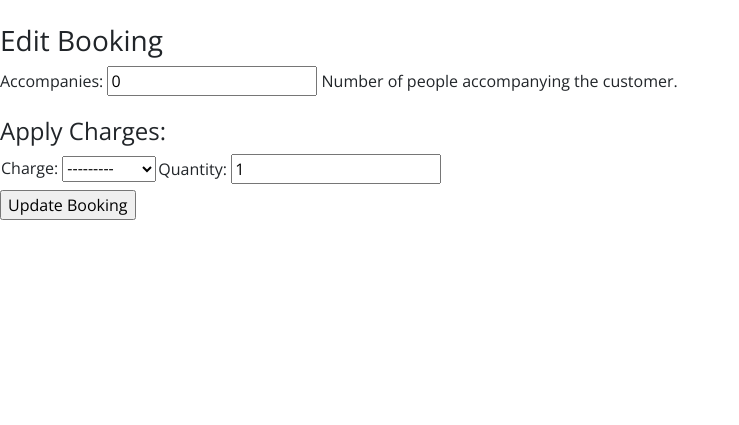
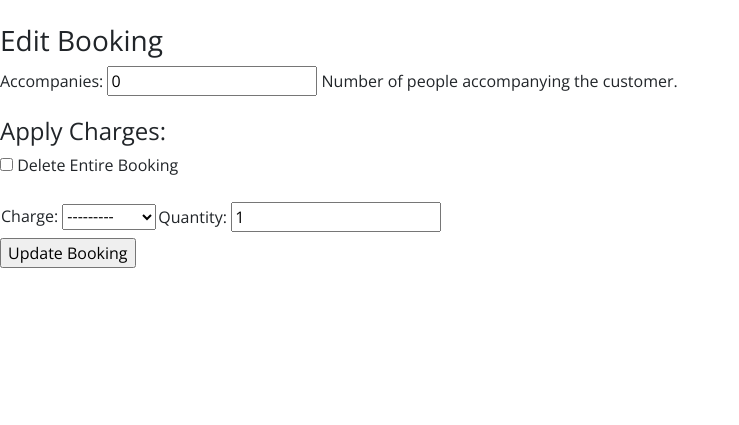
Before and after one commit to jagonzas/hotelPMS, a Django app: page /edit_booking/2/ in a window 1280 px wide. Shown: the part 160-585 px from the top of the page, without its empty margins (0-739 px from the left). Run offline with Django 4.2, Linux system fonts and the light colour scheme; a user stored in the database is signed in; data comes from the database, SQL or seed files in the repository; both versions use the stored data as it was after the commit; data that the repository does not hold is empty; some libraries are stand-ins or nearby versions.

Commit message:
delete bookings from edit_bookings admin side

```diff
--- a/hotel_pms/templates/hotel_pms/edit_booking.html
+++ b/hotel_pms/templates/hotel_pms/edit_booking.html
@@ -2,6 +2,7 @@
 
 {% block content %}
 <h3>Edit Booking</h3>
+
 
 <form method="POST" enctype="multipart/form-data">
     {% csrf_token %}
@@ -16,15 +17,33 @@
             <td>{{ charge_form.charge.label_tag }} {{ charge_form.charge }}</td>
             <td>{{ charge_form.quantity.label_tag }} {{ charge_form.quantity }}</td>
             <!-- Add a delete checkbox if required -->
+            <!-- Add this somewhere above the "Update Booking" button -->
+
+
             {% if charge_form.instance.pk %}
             <td>{{ charge_form.DELETE.label_tag }} {{ charge_form.DELETE }}</td>
             {% endif %}
         </tr>
         {% endfor %}
+        <div class="form-group">
+                <input type="checkbox" name="delete_entire_booking" id="delete_entire_booking">
+                <label for="delete_entire_booking">Delete Entire Booking</label>
+        </div>
     </table>
     {{ formset.management_form }}
 
     <input type="submit" value="Update Booking">
 </form>
+<script>
+    document.querySelector('form').addEventListener('submit', function(e) {
+        if (document.querySelector('#delete_entire_booking').checked) {
+            const isConfirmed = confirm('Are you sure you want to delete this entire booking?');
+            if (!isConfirmed) {
+                e.preventDefault();
+            }
+        }
+    });
+</script>
+
 
 {% endblock %}
--- a/hotel_pms/views.py
+++ b/hotel_pms/views.py
@@ -137,6 +137,10 @@ def edit_booking(request, booking_id):
     BookingChargeFormSet = forms.inlineformset_factory(Booking, BookingCharge, fields=('charge', 'quantity'), extra=1)
 
     if request.method == 'POST':
+        if 'delete_entire_booking' in request.POST:
+            booking.delete()
+            return redirect('list_bookings') # Redirect to bookings list after deletion
+
         form = EditBookingForm(request.POST, instance=booking)
         formset = BookingChargeFormSet(request.POST, instance=booking)
 
```
Also changed, not shown: db.sqlite3.
